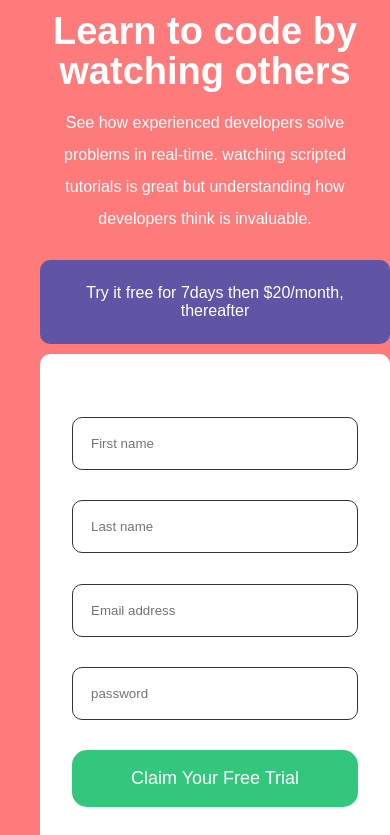
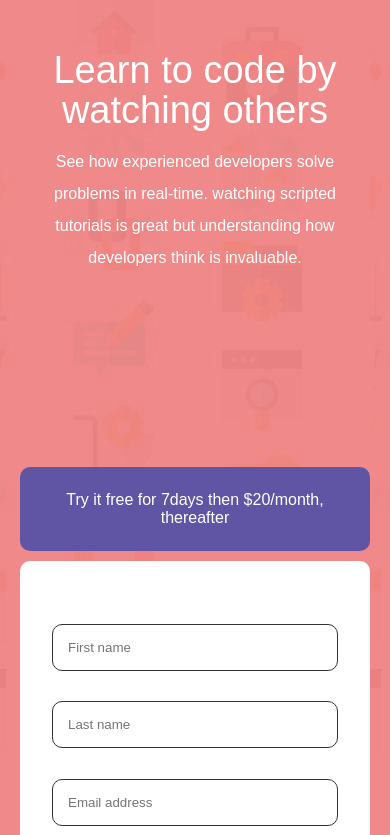
Before and after one commit to Jiga975/heptagon, a plain HTML site: page reg/reg.html in a window 390 px wide. Shown: the top 835 px of the page. Drawn offline with Linux system fonts and the light colour scheme.

Commit message:
adjusted the registration page

```diff
--- a/reg/reg.css
+++ b/reg/reg.css
@@ -12,9 +12,9 @@
 body{
     font-family: sans-serif, "poppins";
     color: #fff;
-    background: hsl(0, 100%, 74%);
-    overflow: hidden;
+    background-image:  url(photo_2023-06-06_11-41-32.jpg);
 }
+
 
 .container {
     height: 100vh;
@@ -22,7 +22,10 @@ body{
     display: flex;
     justify-content: center;
     align-items: center;
+    overflow: hidden;
+    background-color: rgba(231, 59, 59, 0.6);
 }
+
 
 .left-wrapper{
 
@@ -105,43 +108,28 @@ span{
     .container{
         display: flex;
         flex-direction: column;
-        align-items: center;
-        justify-content: center;
-        margin: 20px;
+        overflow:hidden;
+        height: fit-content;
     }
-    .left-wrapper{
 
-        display: flex;
-        flex-direction: column;
-        justify-content: center;
-        width: 100%;
+    .left-wrapper {
+      margin: 20px;
+      text-align: center;
+      padding: 20px;
+    }
+
+    .left-wrapper h3 {
+
+        padding-top: 10px;
+        font-size: 38px;
+        font-weight: 500;
+    }
+
+    .right-wrapper {
+        margin: 30px;
+        padding: 20px;
+    }
+    form input {
         padding: 15px;
-        max-width: 350px;
-        text-align: center;
-        margin-top: 10px;
-
-
-
-
-        }
-        .left-wrapper h3 {
-            font-size: 38px;
-            font-weight: 700;
-            line-height: 40px;
-            margin-bottom: 16px;
-        }
-        .left-wrapper p {
-            line-height: 2;
-        }
-        .right-wrapper {
-            display: flex;
-            flex-direction: column;
-
-            justify-content: center;
-            max-width: 350px;
-
-            width: 100%;
-            height: 100vh;
-
-            }
+    }
 }
```
Also changed, not shown: reg/photo_2023-06-06_11-41-32.jpg (added).
